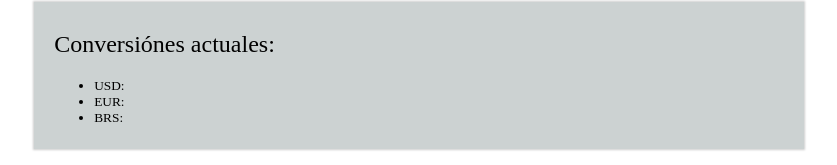
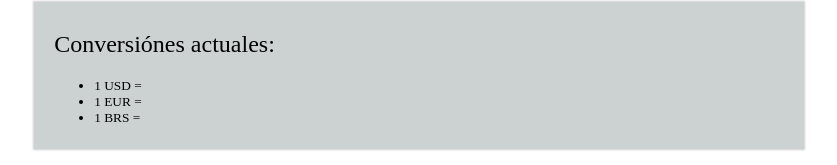
Before and after one commit to markski1/markski.ar, a Next.js app: page /calc in a window 1280 px wide. Shown: the part 787-952 px from the top of the page, without its empty margins (241-1078 px from the left). Built offline with nearby package versions, Linux system fonts and the light colour scheme; no server answers.

Commit message:
aclarar significado conversiones

```diff
--- a/pages/calc.tsx
+++ b/pages/calc.tsx
@@ -141,9 +141,9 @@ export default function Page() {
 				<p className={utilStyles.headingLg}>Conversiónes actuales:</p>
 				<small>
 					<ul>
-						<li>USD: <span className={utilStyles.money} id="domUSD"></span></li>
-						<li>EUR: <span className={utilStyles.money} id="domEUR"></span></li>
-						<li>BRS: <span className={utilStyles.money} id="domBRS"></span></li>
+						<li>1 USD = <span className={utilStyles.money} id="domUSD"></span></li>
+						<li>1 EUR = <span className={utilStyles.money} id="domEUR"></span></li>
+						<li>1 BRS = <span className={utilStyles.money} id="domBRS"></span></li>
 					</ul>
 				</small>
 			</div>
```
